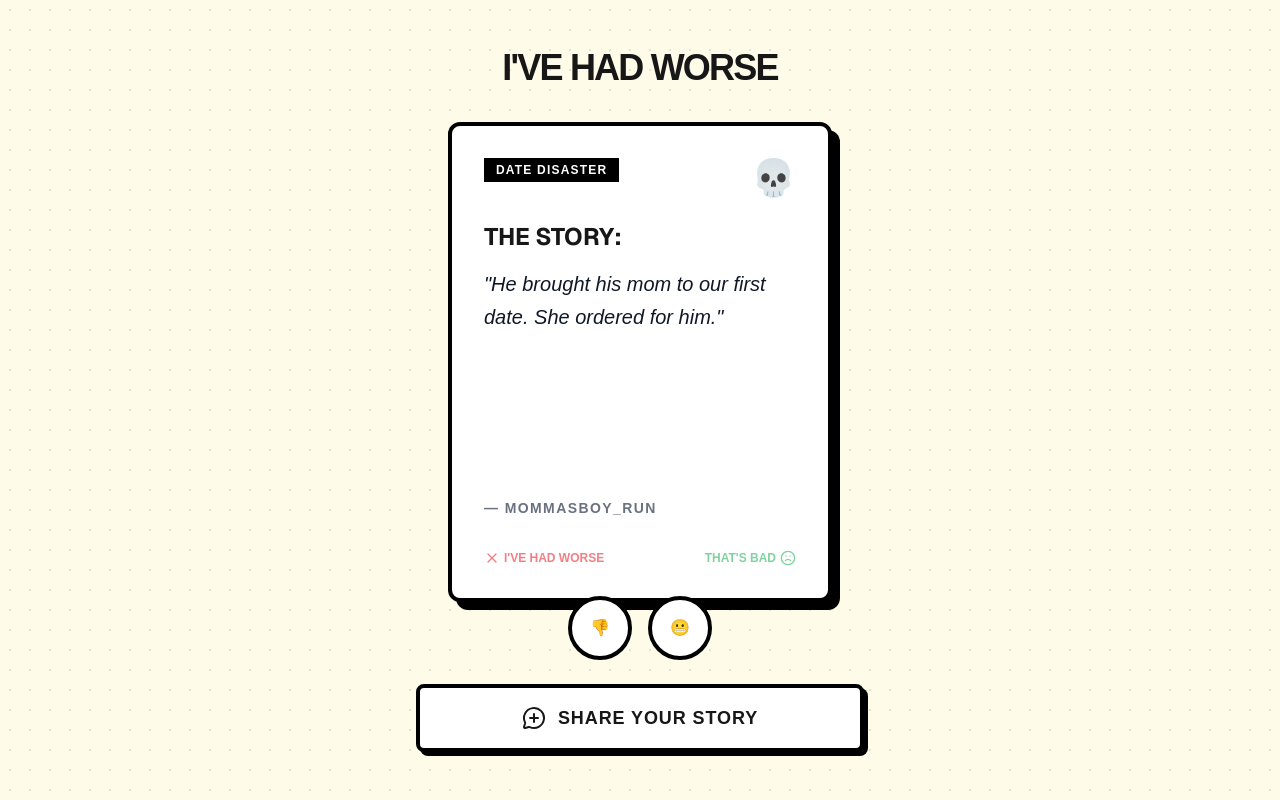
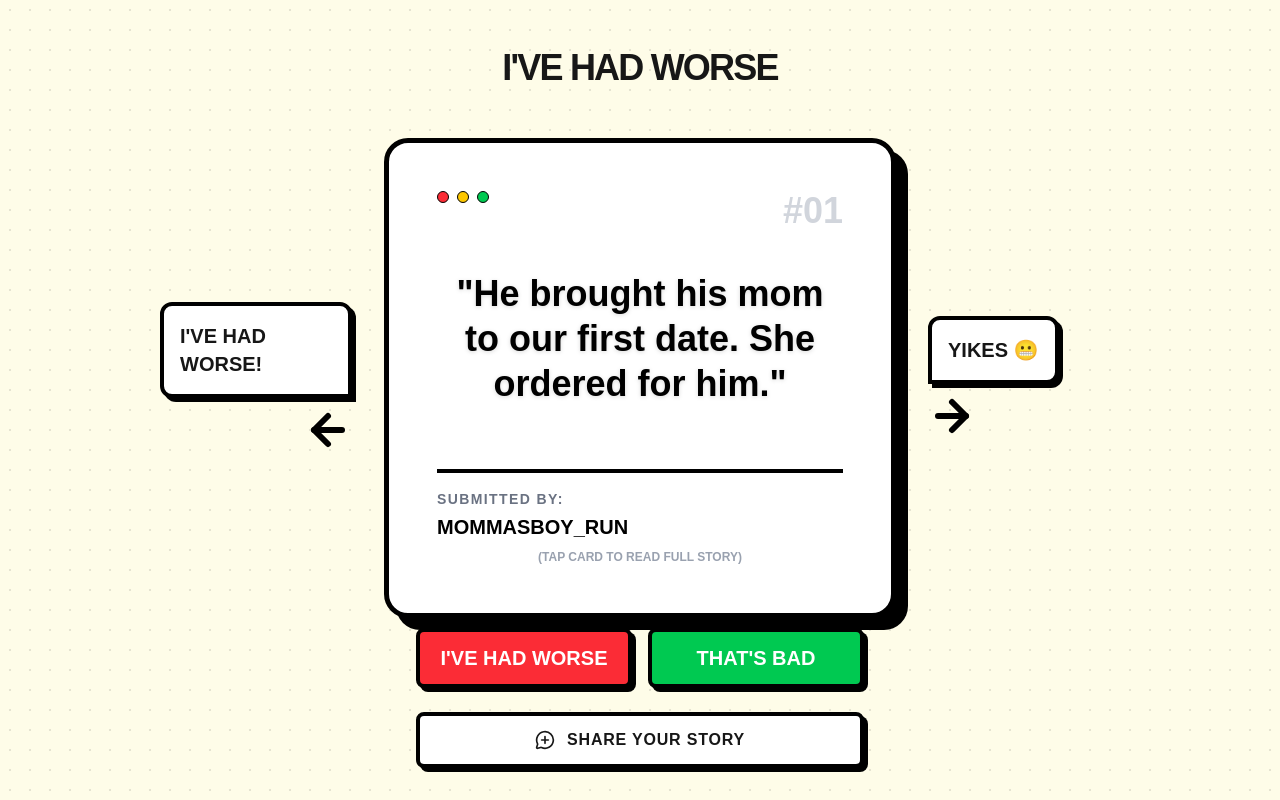
Before and after one commit to Hertafeld/odyssey, a Next.js app: page / in a window 1280 px wide. Built offline with nearby package versions, Linux system fonts and the light colour scheme.

Commit message:
Making changes to Share Story button, making changes to card size, dragging, and buttons

```diff
--- a/app/page.tsx
+++ b/app/page.tsx
@@ -1,9 +1,10 @@
 'use client';
 
-import { useState } from 'react';
+import { useState, useEffect } from 'react';
 import StoryCard from '@/components/StoryCard';
-import ShareStoryModal from '@/components/ShareStoryModal'; // Import the new modal
-import { RefreshCcw, MessageCirclePlus } from 'lucide-react';
+import ShareStoryModal from '@/components/ShareStoryModal';
+import FullStoryModal from '@/components/FullStoryModal'; // Import new modal
+import { RefreshCcw, MessageCirclePlus, ArrowLeft, ArrowRight } from 'lucide-react';
 
 const MOCK_STORIES = [
   { id: 1, content: "He brought his mom to our first date. She ordered for him.", nickname: "MommasBoy_Run" },
@@ -11,12 +12,24 @@ const MOCK_STORIES = [
   { id: 3, content: "He forgot his wallet, so I paid. Then he asked for the receipt to expense it.", nickname: "CorporateGreed" },
 ];
 
+const RIGHT_BUBBLE_TEXTS = ["That sucks!", "That is bad!", "Oh my god..", "Yikes 😬", "Big Oof"];
+
 export default function Home() {
   const [stories, setStories] = useState(MOCK_STORIES);
   const [activeStory, setActiveStory] = useState(MOCK_STORIES[0]);
-  const [isShareModalOpen, setIsShareModalOpen] = useState(false); // State for modal
+  const [isShareModalOpen, setIsShareModalOpen] = useState(false);
+  const [isFullStoryOpen, setIsFullStoryOpen] = useState(false); // New State
+  const [rightBubbleText, setRightBubbleText] = useState("That is bad!");
+
+  useEffect(() => {
+    const randomText = RIGHT_BUBBLE_TEXTS[Math.floor(Math.random() * RIGHT_BUBBLE_TEXTS.length)];
+    setRightBubbleText(randomText);
+  }, [activeStory]);
 
   const handleVote = (direction: 'left' | 'right') => {
+    // If voting from the modal, close it first
+    setIsFullStoryOpen(false);
+
     setTimeout(() => {
       const nextIndex = stories.indexOf(activeStory) + 1;
       if (nextIndex < stories.length) {
@@ -27,6 +40,9 @@ export default function Home() {
     }, 200);
   };
 
+  const triggerSwipeLeft = () => handleVote('left');
+  const triggerSwipeRight = () => handleVote('right');
+
   return (
     <main className="flex min-h-screen flex-col items-center justify-between bg-yellow-50 overflow-hidden relative p-4">
       {/* Background decoration */}
@@ -34,18 +50,30 @@ export default function Home() {
            style={{ backgroundImage: 'radial-gradient(#000 1px, transparent 1px)', backgroundSize: '20px 20px' }}>
       </div>
 
-      {/* --- HEADER (Placeholder for Logo & Timer - We will do this in Phase 4) --- */}
+      {/* --- HEADER --- */}
       <div className="z-10 mt-8 text-center h-20">
-        <h1 className="text-4xl font-black uppercase tracking-tighter">I've Had Worse</h1>
+        <h1 className="text-4xl font-black uppercase tracking-tighter">I'VE HAD WORSE</h1>
       </div>
 
-      {/* --- CARD AREA --- */}
-      <div className="relative w-full max-w-sm h-[50vh] z-10 flex items-center justify-center my-4">
+      {/* --- MAIN AREA --- */}
+      <div className="flex w-full max-w-6xl items-center justify-center relative z-10">
+
+        {/* LEFT BUBBLE (Desktop) */}
+        <div className="hidden md:flex flex-col items-end mr-8 w-48 opacity-0 animate-in fade-in slide-in-from-right-4 duration-700" style={{ opacity: 1 }}>
+          <div className="bg-white border-4 border-black p-4 rounded-xl rounded-br-none shadow-[4px_4px_0px_0px_rgba(0,0,0,1)] mb-2">
+            <p className="font-black text-xl uppercase">I've had worse!</p>
+          </div>
+          <ArrowRight size={48} className="text-black rotate-180" strokeWidth={3} />
+        </div>
+
+        {/* CARD CONTAINER */}
+        <div className="relative w-full max-w-lg h-[55vh] flex items-center justify-center my-4">
           {activeStory ? (
             <StoryCard
               key={activeStory.id}
               story={activeStory}
               onVote={handleVote}
+              onExpand={() => setIsFullStoryOpen(true)} // Pass click handler
             />
           ) : (
             <div className="text-center p-8 border-4 border-gray-300 rounded-xl bg-white w-full h-full flex flex-col items-center justify-center">
@@ -60,34 +88,60 @@ export default function Home() {
           )}
         </div>
 
-      {/* --- FOOTER AREA --- */}
-      <div className="z-10 w-full max-w-md flex flex-col items-center gap-6 mb-8">
-
-        {/* Placeholder for Vote Buttons (We will do this in Phase 2) */}
-        <div className="flex gap-4">
-           {/* Temporary Buttons */}
-           <div className="w-16 h-16 border-4 border-black rounded-full flex items-center justify-center bg-white">👎</div>
-           <div className="w-16 h-16 border-4 border-black rounded-full flex items-center justify-center bg-white">😬</div>
+        {/* RIGHT BUBBLE (Desktop) */}
+        <div className="hidden md:flex flex-col items-start ml-8 w-48 opacity-0 animate-in fade-in slide-in-from-left-4 duration-700" style={{ opacity: 1 }}>
+          <div className="bg-white border-4 border-black p-4 rounded-xl rounded-bl-none shadow-[4px_4px_0px_0px_rgba(0,0,0,1)] mb-2">
+            <p className="font-black text-xl uppercase">{rightBubbleText}</p>
+          </div>
+          <ArrowLeft size={48} className="text-black rotate-180" strokeWidth={3} />
+        </div>
       </div>
 
-        {/* --- THE NEW SHARE BUTTON --- */}
+      {/* --- FOOTER AREA --- */}
+      <div className="z-10 w-full max-w-md flex flex-col items-center gap-4 mb-4">
+        {activeStory && (
+          <div className="flex gap-4 w-full">
+            <button
+              onClick={triggerSwipeLeft}
+              className="flex-1 py-4 bg-red-500 text-white border-4 border-black shadow-[4px_4px_0px_0px_rgba(0,0,0,1)] active:translate-y-1 active:shadow-none transition-all rounded-lg"
+            >
+              <span className="block font-black text-lg md:text-xl uppercase leading-none">I've Had Worse</span>
+            </button>
+            <button
+              onClick={triggerSwipeRight}
+              className="flex-1 py-4 bg-green-500 text-white border-4 border-black shadow-[4px_4px_0px_0px_rgba(0,0,0,1)] active:translate-y-1 active:shadow-none transition-all rounded-lg"
+            >
+              <span className="block font-black text-lg md:text-xl uppercase leading-none">That's Bad</span>
+            </button>
+          </div>
+        )}
+
         <button
           onClick={() => setIsShareModalOpen(true)}
-          className="group relative w-full"
+          className="group relative w-full mt-2"
         >
           <div className="absolute top-0 left-0 w-full h-full bg-black rounded-lg translate-x-1 translate-y-1"></div>
-          <div className="relative bg-white border-4 border-black p-4 rounded-lg flex items-center justify-center gap-3 active:translate-x-1 active:translate-y-1 transition-all">
-            <MessageCirclePlus className="w-6 h-6" />
-            <span className="font-black uppercase tracking-wider text-lg">Share Your Story</span>
+          <div className="relative bg-white border-4 border-black p-3 rounded-lg flex items-center justify-center gap-3 active:translate-x-1 active:translate-y-1 transition-all">
+            <MessageCirclePlus className="w-5 h-5" />
+            <span className="font-black uppercase tracking-wider text-base">Share Your Story</span>
           </div>
         </button>
       </div>
 
-      {/* --- MODAL --- */}
+      {/* MODALS */}
       <ShareStoryModal
         isOpen={isShareModalOpen}
         onClose={() => setIsShareModalOpen(false)}
       />
+
+      {activeStory && (
+        <FullStoryModal
+          isOpen={isFullStoryOpen}
+          onClose={() => setIsFullStoryOpen(false)}
+          story={activeStory}
+          onVote={handleVote}
+        />
+      )}
     </main>
   );
 }
--- /dev/null
+++ b/components/FullStoryModal.tsx
@@ -0,0 +1,69 @@
+'use client';
+
+import { X } from 'lucide-react';
+
+interface Story {
+  id: number;
+  content: string;
+  nickname: string;
+}
+
+interface FullStoryModalProps {
+  isOpen: boolean;
+  onClose: () => void;
+  story: Story;
+  onVote: (direction: 'left' | 'right') => void;
+}
+
+export default function FullStoryModal({ isOpen, onClose, story, onVote }: FullStoryModalProps) {
+  if (!isOpen) return null;
+
+  return (
+    <div className="fixed inset-0 z-50 flex items-center justify-center p-4 bg-black/80 backdrop-blur-sm animate-in fade-in duration-200">
+      <div className="relative w-full max-w-lg bg-white border-4 border-black shadow-[8px_8px_0px_0px_rgba(255,255,255,1)] p-6 md:p-10 flex flex-col max-h-[90vh]">
+
+        {/* Close Button */}
+        <button
+          onClick={onClose}
+          className="absolute top-4 right-4 p-2 hover:bg-gray-100 border-2 border-transparent hover:border-black transition-all rounded-full"
+        >
+          <X size={24} />
+        </button>
+
+        {/* Content - Scrollable if too long */}
+        <div className="flex-grow overflow-y-auto mb-6 pr-2 custom-scrollbar">
+          <div className="flex justify-between items-center mb-6">
+             <span className="bg-yellow-400 border-2 border-black px-3 py-1 font-bold text-xs uppercase tracking-widest shadow-[2px_2px_0px_0px_rgba(0,0,0,1)]">
+               Story #{story.id}
+             </span>
+          </div>
+
+          <h2 className="text-3xl md:text-5xl font-black leading-tight uppercase mb-8">
+            "{story.content}"
+          </h2>
+
+          <p className="text-lg font-bold text-gray-500 uppercase tracking-wider">
+            — Submitted by {story.nickname}
+          </p>
+        </div>
+
+        {/* Action Buttons */}
+        <div className="grid grid-cols-2 gap-4 pt-4 border-t-4 border-black">
+          <button
+            onClick={() => onVote('left')}
+            className="py-4 bg-red-500 text-white font-black uppercase border-4 border-black shadow-[4px_4px_0px_0px_rgba(0,0,0,1)] hover:translate-y-[2px] hover:shadow-[2px_2px_0px_0px_rgba(0,0,0,1)] active:translate-y-[4px] active:shadow-none transition-all"
+          >
+            I've Had Worse
+          </button>
+          <button
+            onClick={() => onVote('right')}
+            className="py-4 bg-green-500 text-white font-black uppercase border-4 border-black shadow-[4px_4px_0px_0px_rgba(0,0,0,1)] hover:translate-y-[2px] hover:shadow-[2px_2px_0px_0px_rgba(0,0,0,1)] active:translate-y-[4px] active:shadow-none transition-all"
+          >
+            That's Bad
+          </button>
+        </div>
+
+      </div>
+    </div>
+  );
+}
--- a/components/StoryCard.tsx
+++ b/components/StoryCard.tsx
@@ -1,7 +1,6 @@
 'use client';
 
 import { motion, useMotionValue, useTransform, PanInfo } from 'framer-motion';
-import { X, Frown } from 'lucide-react';
 import { useState } from 'react';
 
 interface Story {
@@ -10,22 +9,30 @@ interface Story {
   nickname: string;
 }
 
-export default function StoryCard({ story, onVote }: { story: Story, onVote: (direction: 'left' | 'right') => void }) {
+interface StoryCardProps {
+  story: Story;
+  onVote: (direction: 'left' | 'right') => void;
+  onExpand: () => void; // New prop to handle click
+}
+
+export default function StoryCard({ story, onVote, onExpand }: StoryCardProps) {
   const [exitX, setExitX] = useState<number | null>(null);
 
   const x = useMotionValue(0);
-  const rotate = useTransform(x, [-200, 200], [-25, 25]);
-  const opacity = useTransform(x, [-200, -150, 0, 150, 200], [0, 1, 1, 1, 0]);
+  const rotate = useTransform(x, [-200, 200], [-15, 15]);
 
-  // Color changes based on drag direction
-  const bg = useTransform(x, [-200, 0, 200], ["#f87171", "#ffffff", "#4ade80"]);
+  // 1. REMOVED OPACITY TRANSFORM (Stays visible during drag)
+  // 2. Background color shift on drag
+  const bg = useTransform(x, [-150, 0, 150], ["#fca5a5", "#ffffff", "#86efac"]);
+  const borderColor = useTransform(x, [-150, 0, 150], ["#b91c1c", "#000000", "#15803d"]);
 
   const handleDragEnd = (event: any, info: PanInfo) => {
+    // Threshold to trigger vote
     if (info.offset.x > 100) {
-      setExitX(200);
+      setExitX(300); // Fly off screen
       onVote('right');
     } else if (info.offset.x < -100) {
-      setExitX(-200);
+      setExitX(-300); // Fly off screen
       onVote('left');
     }
   };
@@ -33,43 +40,48 @@ export default function StoryCard({ story, onVote }: { story: Story, onVote: (di
   return (
     <motion.div
       drag={true}
-      dragConstraints={{ left: 0, right: 0, top: 0, bottom: 0 }} // Lock vertical drag
-      style={{ x, rotate, opacity, background: bg }}
+      dragConstraints={{ left: 0, right: 0, top: 0, bottom: 0 }}
+      style={{ x, rotate, background: bg, borderColor: borderColor }}
+      // Only fade out when actually exiting (voted), not during drag
       animate={exitX ? { x: exitX, opacity: 0 } : { x: 0, opacity: 1 }}
       onDragEnd={handleDragEnd}
-      whileTap={{ cursor: "grabbing" }}
-      className="absolute w-full max-w-sm h-[60vh] p-8 border-4 border-black shadow-[8px_8px_0px_0px_rgba(0,0,0,1)] rounded-xl cursor-grab flex flex-col justify-between select-none touch-none"
+      onTap={(event, info) => {
+        // Only trigger expand if it was a tap, not a drag release
+        if (Math.abs(info.offset.x) < 10 && Math.abs(info.offset.y) < 10) {
+          onExpand();
+        }
+      }}
+      whileTap={{ scale: 0.98, cursor: "grabbing" }}
+      className="absolute w-full max-w-lg h-[60vh] p-8 md:p-12 border-[5px] border-black shadow-[12px_12px_0px_0px_rgba(0,0,0,1)] rounded-3xl cursor-grab flex flex-col justify-between select-none touch-none bg-white z-20"
     >
-      <div>
-        <div className="flex justify-between items-start mb-6">
-          <span className="bg-black text-white px-3 py-1 font-bold text-xs uppercase tracking-widest">
-            Date Disaster
-          </span>
-          <span className="text-4xl">💀</span>
+      {/* Decorative Header */}
+      <div className="flex justify-between items-start pointer-events-none">
+        <div className="flex gap-2">
+           <div className="w-3 h-3 rounded-full bg-red-500 border border-black"></div>
+           <div className="w-3 h-3 rounded-full bg-yellow-400 border border-black"></div>
+           <div className="w-3 h-3 rounded-full bg-green-500 border border-black"></div>
         </div>
+        <span className="font-black text-gray-300 text-4xl">#0{story.id}</span>
+      </div>
 
-        <p className="text-2xl font-bold leading-tight uppercase font-sans mb-4">
-          The Story:
-        </p>
-        <p className="text-xl font-medium italic text-gray-900 leading-relaxed">
+      {/* Main Content */}
+      <div className="flex-grow flex items-center justify-center pointer-events-none">
+        <p className="text-3xl md:text-4xl font-black leading-tight text-center text-black drop-shadow-sm line-clamp-6">
           "{story.content}"
         </p>
       </div>
 
-      <div className="mt-4">
-        <p className="text-sm font-black tracking-widest uppercase text-gray-500">
-          — {story.nickname}
+      {/* Footer */}
+      <div className="mt-6 border-t-4 border-black pt-4 pointer-events-none">
+        <p className="text-sm font-bold tracking-widest uppercase text-gray-500 mb-1">
+          Submitted by:
         </p>
-
-        {/* Visual Cues for Swipe */}
-        <div className="flex justify-between mt-8 opacity-50 text-xs font-bold uppercase">
-          <div className="flex items-center gap-1 text-red-600">
-            <X size={16} /> I've Had Worse
-          </div>
-          <div className="flex items-center gap-1 text-green-600">
-            That's Bad <Frown size={16} />
-          </div>
-        </div>
+        <p className="text-xl font-black uppercase text-black">
+          {story.nickname}
+        </p>
+        <p className="text-xs font-bold text-gray-400 mt-2 uppercase text-center">
+          (Tap card to read full story)
+        </p>
       </div>
     </motion.div>
   );
```
Lines whose indentation alone changed are shown as unchanged.
